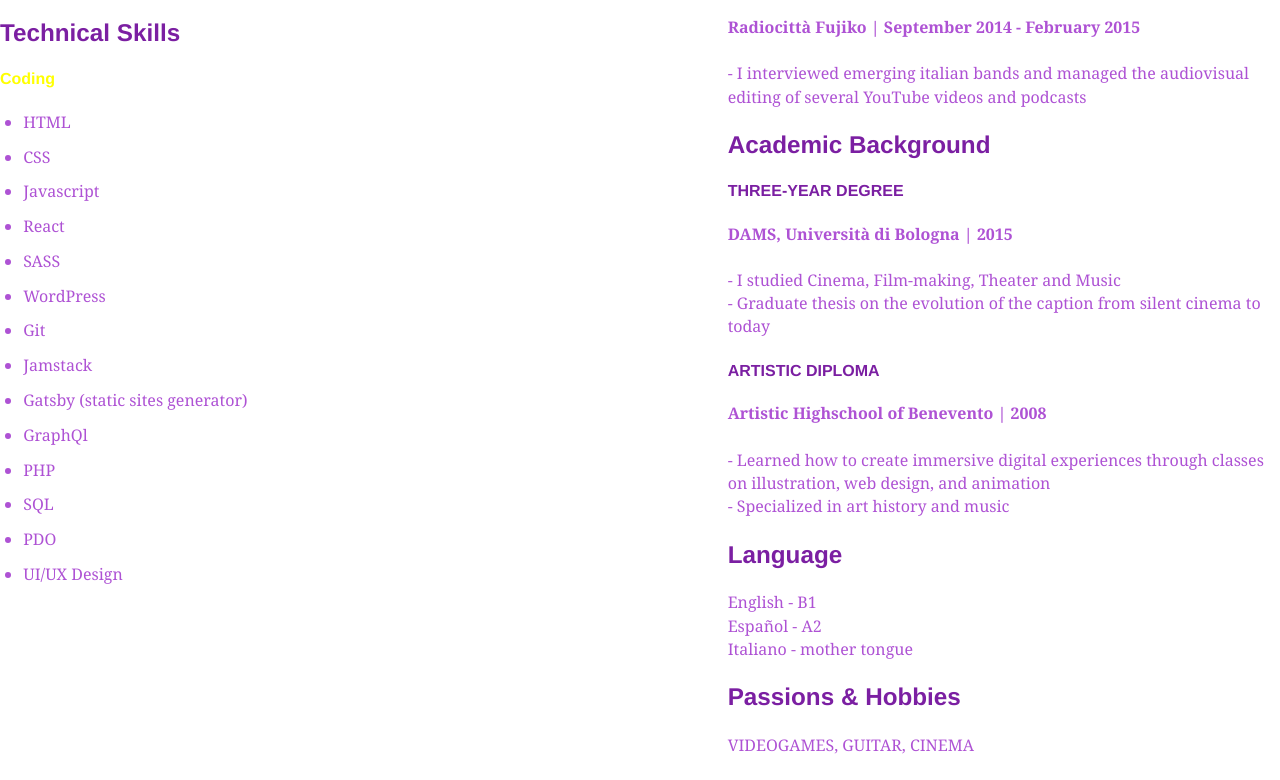
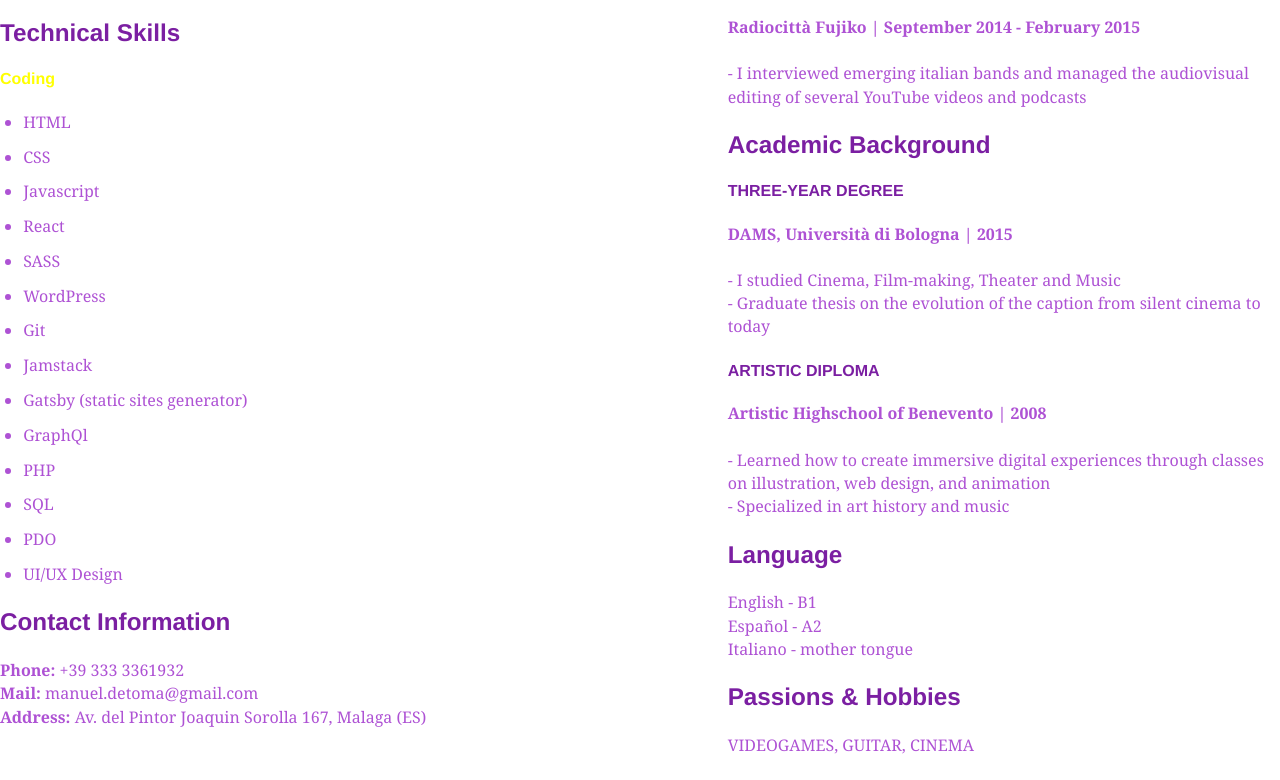
Before and after one commit to Raist90/resume, a Gatsby site: page / in a window 1280 px wide. Shown: the part 568-1348 px from the top of the page. Built offline with nearby package versions, Linux system fonts and the light colour scheme; Gatsby itself is replaced by a stand-in of ours.

Commit message:
added contact informations

```diff
--- a/src/components/left-section.js
+++ b/src/components/left-section.js
@@ -80,6 +80,12 @@ const LeftSection = () => {
               UI/UX Design
             </li>
           </ul>
+          <h2 className={purple}>Contact Information</h2>
+          <p>
+            <strong>Phone:</strong> +39 333 3361932 <br />
+            <strong>Mail:</strong> manuel.detoma@gmail.com <br />
+            <strong>Address:</strong> Av. del Pintor Joaquin Sorolla 167, Malaga (ES)
+          </p>
         </div>
       </section>
   )
```
